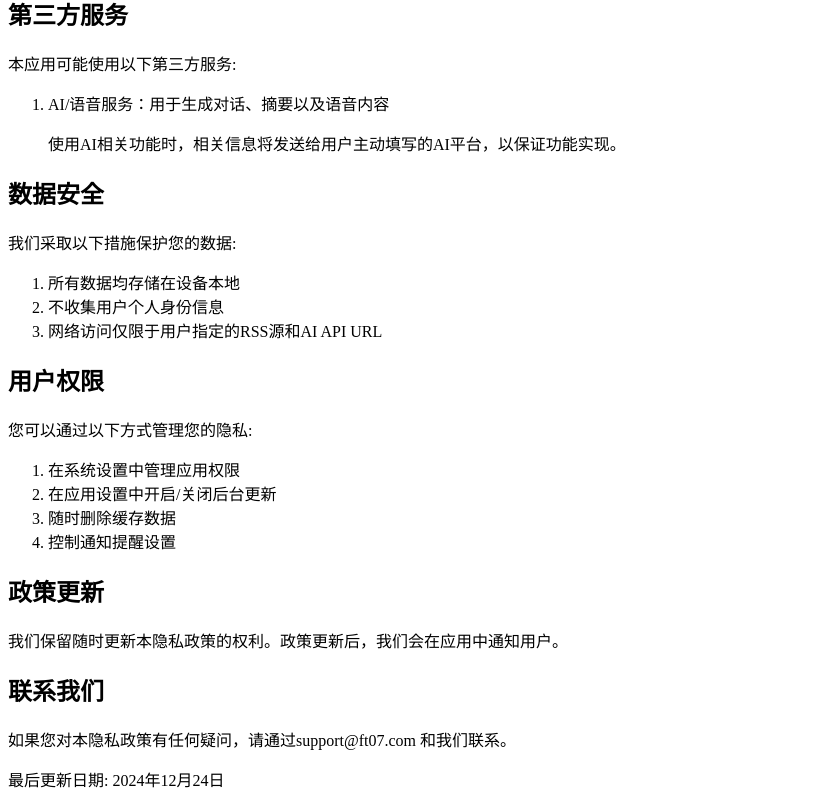
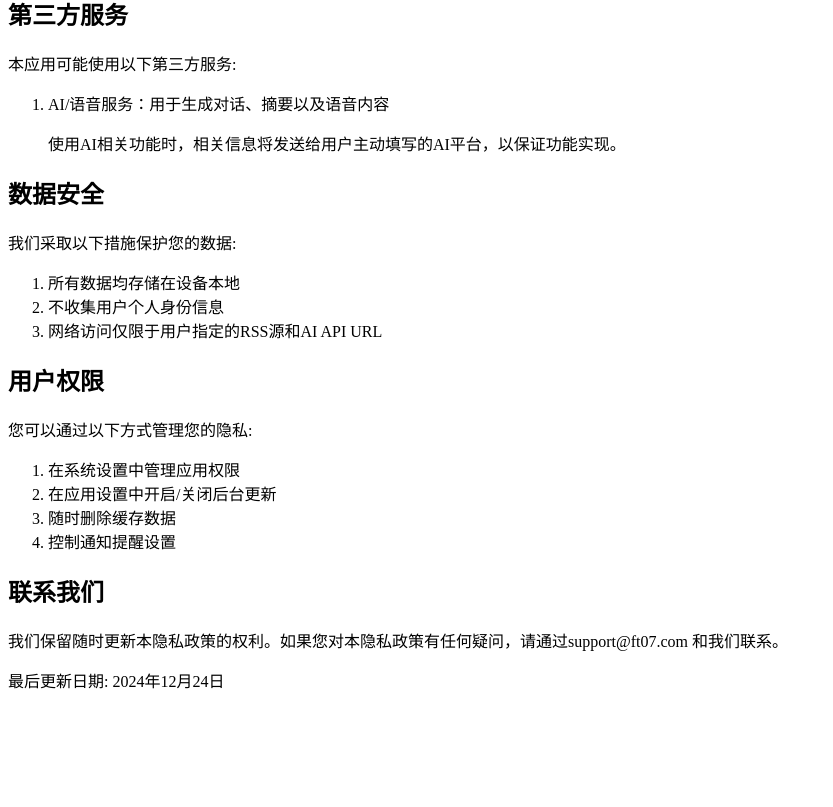
Before and after one commit to easychen/serverchan3-doc, a Next.js app: page /maidio/privacy in a window 1280 px wide. Shown: the part 1028-1835 px from the top of the page, without its empty margins (0-833 px from the left). After the commit the page ends 1736 px from the top, so only its background shows below. Built offline with nearby package versions, Linux system fonts and the light colour scheme.

Commit message:
更新隐私政策

```diff
--- a/pages/maidio/_meta.js
+++ b/pages/maidio/_meta.js
@@ -3,5 +3,6 @@ export default {
   "getting-started": "开始使用",
   "features": "功能介绍",
   "settings": "设置说明",
-  "faq": "常见问题"
+  "faq": "常见问题",
+  "privacy":"隐私政策"
 }
--- a/pages/maidio/privacy.mdx
+++ b/pages/maidio/privacy.mdx
@@ -60,12 +60,8 @@
 1. 随时删除缓存数据
 1. 控制通知提醒设置
 
-## 政策更新
-
-我们保留随时更新本隐私政策的权利。政策更新后，我们会在应用中通知用户。
-
 ## 联系我们
 
-如果您对本隐私政策有任何疑问，请通过support@ft07.com 和我们联系。
+我们保留随时更新本隐私政策的权利。如果您对本隐私政策有任何疑问，请通过support@ft07.com 和我们联系。
 
 最后更新日期: 2024年12月24日
```
